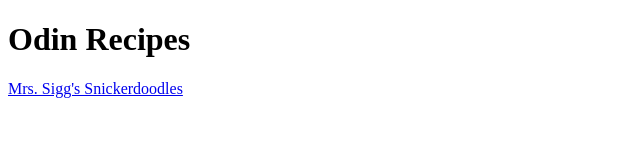
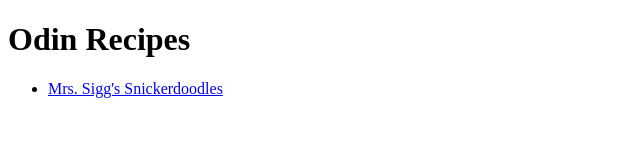
Before and after one commit to Reed920/odin-recipes, a plain HTML site: page index.html in a window 1280 px wide. Shown: the whole page, without its empty margins (0-640 px from the left). Drawn offline with Linux system fonts and the light colour scheme.

Commit message:
Move recipe links in index.html to unordered list

```diff
--- a/index.html
+++ b/index.html
@@ -6,6 +6,8 @@
     </head>
     <body>
         <h1>Odin Recipes</h1>
-        <a href="./recipes/snickerdoodle.html">Mrs. Sigg's Snickerdoodles</a>
+        <ul>
+            <li><a href="./recipes/snickerdoodle.html">Mrs. Sigg's Snickerdoodles</a></li>
+        </ul>
     </body>
 </html>
```
